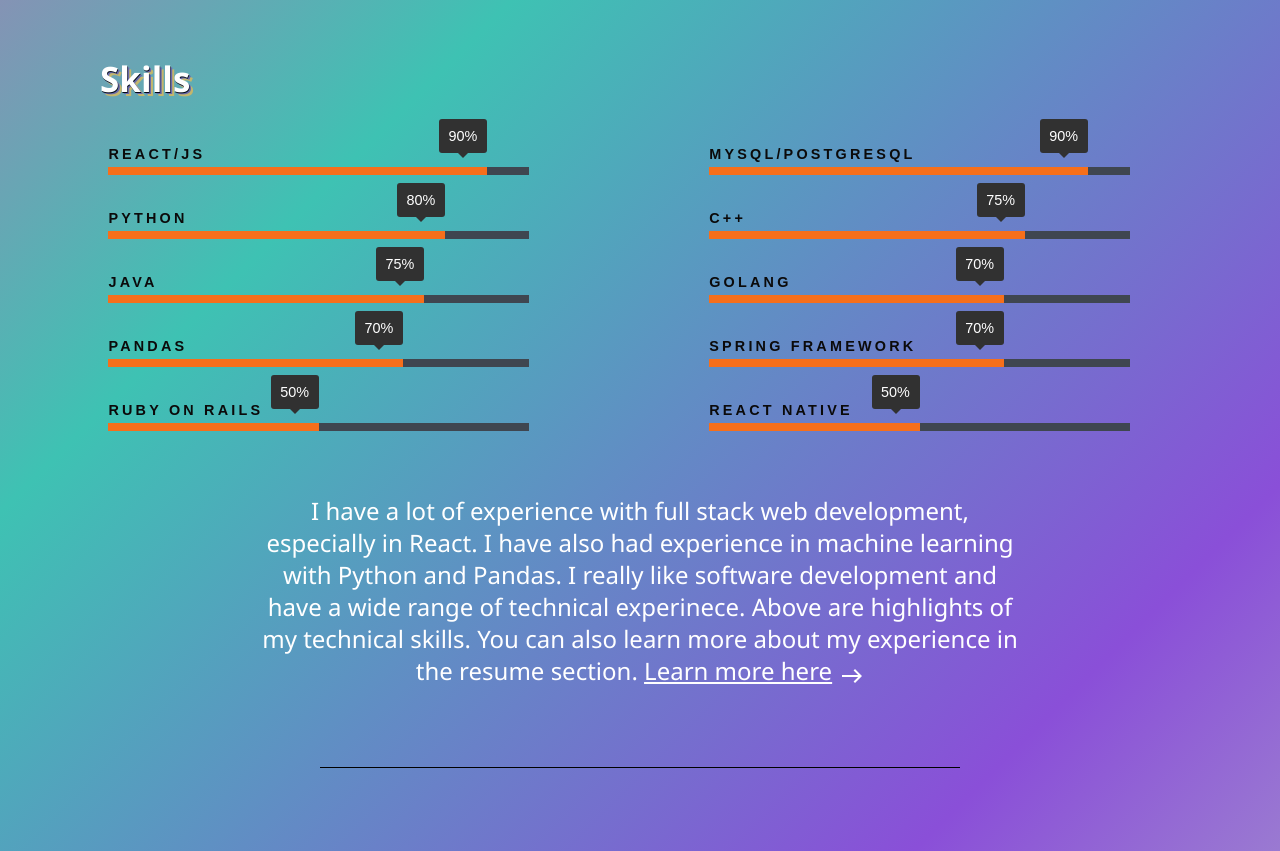
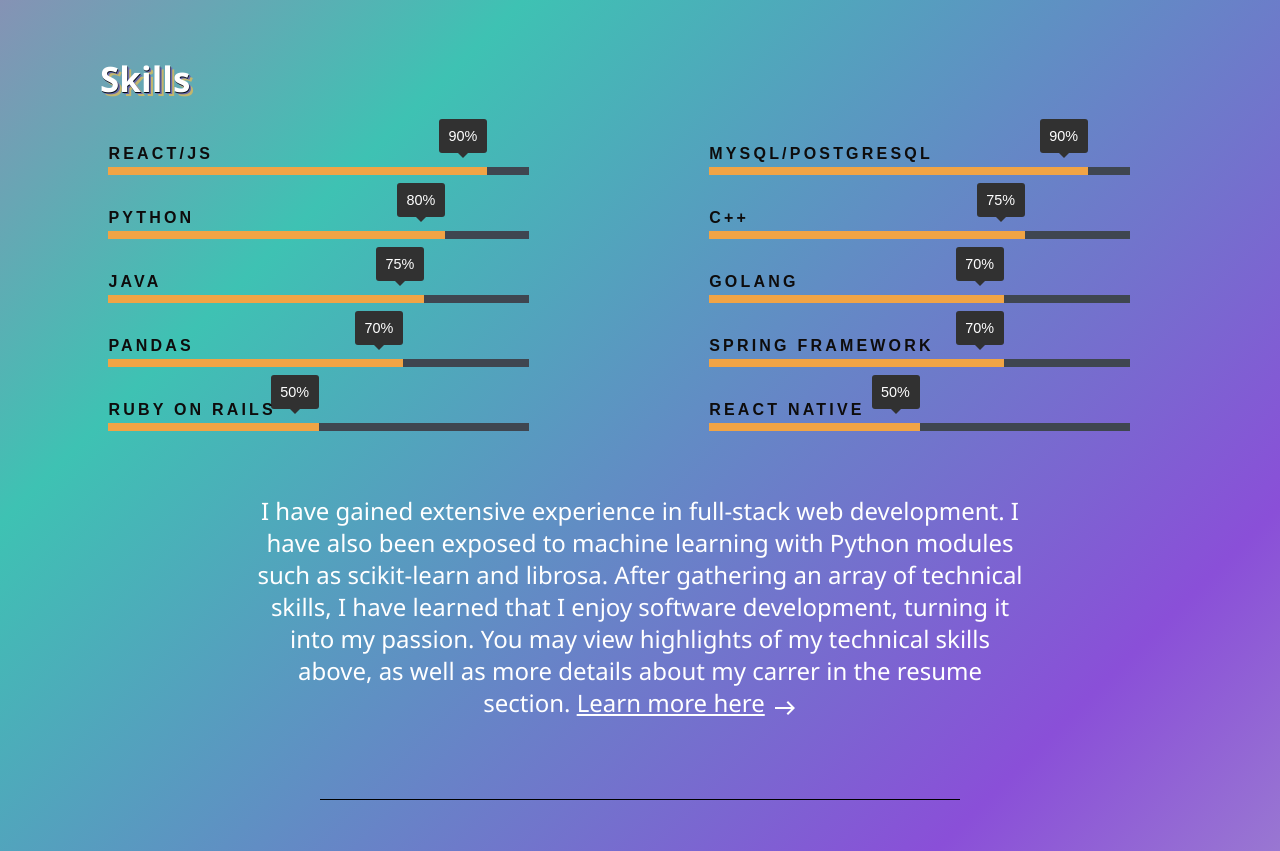
Before and after one commit to christinealin7771/christinelin-personal-website, a React (Create React App) app: page /about-me in a window 1280 px wide. Shown: the part 740-1591 px from the top of the page. Built offline with nearby package versions, Linux system fonts and the light colour scheme.

Commit message:
Added prompt for the skills

```diff
--- a/src/components/AboutMe.css
+++ b/src/components/AboutMe.css
@@ -115,6 +115,7 @@ div .line
 
 .skills-text .more-here:hover {
     color: #03b8f4;
+    cursor: pointer;
 
 }
 
@@ -141,14 +142,15 @@ div .line
     left: 0;
     top: -2rem;
     font-family: "poppins-bold", sans-serif;
-    color: #0b0a0a;
+    color: #0e0c0c;
     text-transform: uppercase;
     letter-spacing: .2rem;
-    font-size: 0.9rem;
+    font-size: 1rem;
     line-height: 2.4rem;
   }
   .skill-bars li .progress {
-    background: #f66f1b;
+    /* background: #9d2ce3; */
+    background: rgb(241, 164, 69);
     position: relative;
     height: 100%;
   }
--- a/src/components/AboutMe.js
+++ b/src/components/AboutMe.js
@@ -39,7 +39,6 @@ const AboutMe = () => {
 
         <div className='skills'>
             <h1>Skills</h1>
-
             <ul class="skill-bars">
                <li>
                   <div class="progress percent90"><span>90%</span></div>
@@ -84,18 +83,16 @@ const AboutMe = () => {
             </ul>
 
             <div className='skills-text'>
-                I have a lot of experience with full stack web development, especially in React. I have also
-                had experience in machine learning with Python and Pandas. I really like software development and
-                have a wide range of technical experinece. Above are highlights of my technical skills. You can also learn more about my
-                experience in the resume section.&nbsp;
+                I have gained extensive experience in full-stack web development. I have also been exposed
+                to machine learning with Python modules such as scikit-learn and librosa. After gathering
+                an array of technical skills, I have learned that I enjoy software development, turning
+                it into my passion. You may view highlights of my technical skills above, as well as more
+                details about my carrer in the resume section.&nbsp;
                 <nobr className='more-here' onClick={() => {navigate("/experience"); window.scrollTo(0,0);} }>
                     <u>Learn more here</u>
                     <EastSharpIcon className='east-icons' />
                 </nobr>
             </div>
-
-
-
             <div className='line'></div>
         </div>
 
--- a/src/components/Experiences.css
+++ b/src/components/Experiences.css
@@ -102,7 +102,7 @@
  .experience .timeline-content h4 {
 	position: relative;
 	padding-bottom: 1rem;
-	font-size: 1.2rem;
+	font-size: 1.3rem;
 	color: #03dcf4;
   }
  .experience .timeline-content h4::after {
--- a/src/components/Home.css
+++ b/src/components/Home.css
@@ -66,6 +66,7 @@
 
 .circle-down-icon:hover{
     color: rgb(3, 156, 173);
+    cursor: pointer;
 }
 
 .additional{
```
